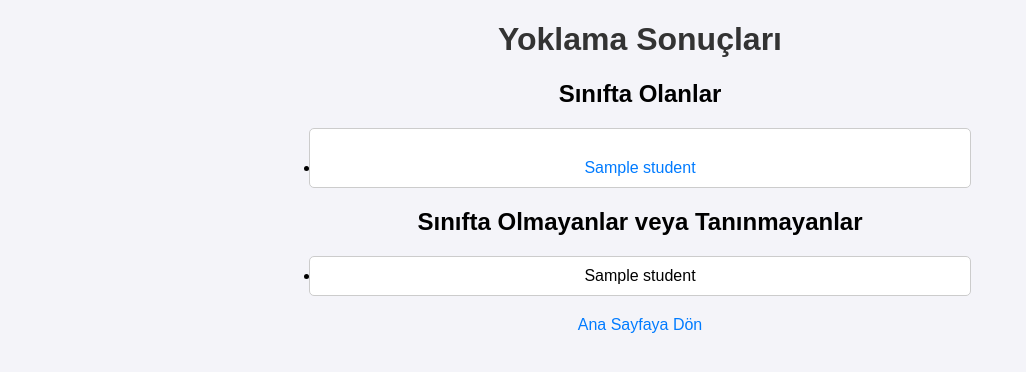
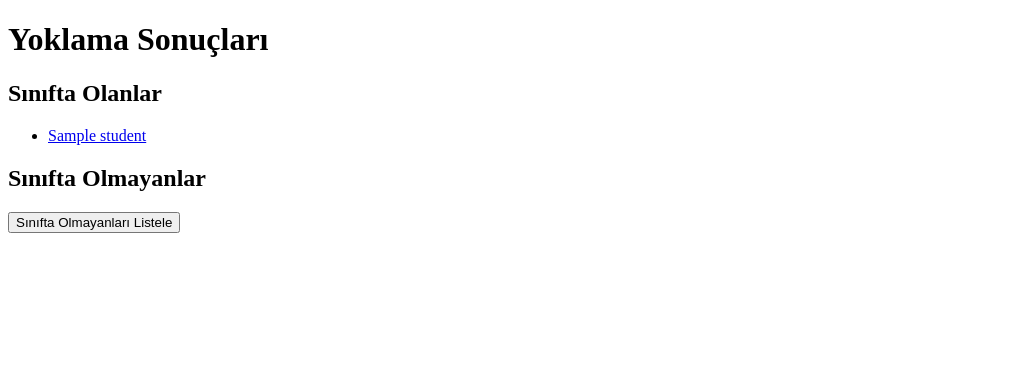
Before and after one commit to GokceSoylu/attendance_app, a Flask app: template templates/result.html in a window 1280 px wide. Shown: the top 372 px of the page, without its empty margins (0-1026 px from the left). Run offline with Flask 3, Linux system fonts and the light colour scheme; the template is opened without the code that fills it: most values are stand-ins (such as "Sample title", 1, 10 or a date in 2020).

Commit message:
sınıfta olmayan öğrencielrin listelenmesi

```diff
--- a/templates/result.html
+++ b/templates/result.html
@@ -1,3 +1,4 @@
+<!-- templates/result.html -->
 <!DOCTYPE html>
 <html lang="en">
 
@@ -5,7 +6,6 @@
     <meta charset="UTF-8">
     <meta name="viewport" content="width=device-width, initial-scale=1.0">
     <title>Yoklama Sonuçları</title>
-    <link rel="stylesheet" href="{{ url_for('static', filename='css/style.css') }}">
 </head>
 
 <body>
@@ -15,19 +15,49 @@
     <ul>
         {% for student in results["present"] %}
         <li>
-            <a href="{{ url_for('student_detail', name=student) }}">{{ student }}</a>
+            <a href="{{ url_for('student_detail', student_id=student['id']) }}">{{ student['name'] }}</a>
         </li>
         {% endfor %}
     </ul>
 
-    <h2>Sınıfta Olmayanlar veya Tanınmayanlar</h2>
-    <ul>
-        {% for student in results["unknown"] %}
-        <li>{{ student }}</li>
-        {% endfor %}
-    </ul>
 
-    <a href="{{ url_for('index') }}">Ana Sayfaya Dön</a>
+    <h2>Sınıfta Olmayanlar</h2>
+    <div id="absent-list" style="display: none;">
+        <ul>
+            {% for student in results["absent"] %}
+            <li>{{ student['name'] }}</li>
+            {% endfor %}
+        </ul>
+    </div>
+    <button id="show-absent-button" onclick="toggleAbsentList()">Sınıfta Olmayanları Listele</button>
+
+    <script>
+        // Absent students list toggle
+        function toggleAbsentList() {
+            const absentList = document.getElementById("absent-list");
+            const button = document.getElementById("show-absent-button");
+
+            if (absentList.style.display === "none") {
+                absentList.style.display = "block";
+                button.innerText = "Sınıfta Olmayanları Gizle";
+            } else {
+                absentList.style.display = "none";
+                button.innerText = "Sınıfta Olmayanları Listele";
+            }
+        }
+
+        // Update attendance status
+        function updateAttendance(studentId, action) {
+            fetch(`/update-attendance`, {
+                method: "POST",
+                headers: { "Content-Type": "application/json" },
+                body: JSON.stringify({ student_id: studentId, action: action }),
+            })
+                .then((response) => response.json())
+                .then((data) => alert(data.message))
+                .catch((error) => console.error("Hata:", error));
+        }
+    </script>
 </body>
 
 </html>
```
